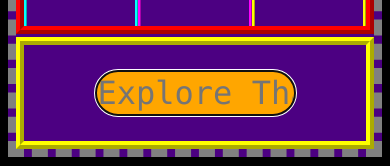
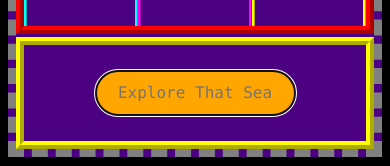
Before and after one commit to redlink2/redlink2.com, a Nuxt app: page / in a window 390 px wide. Shown: the part 669-835 px from the top of the page. Built offline with nearby package versions, Linux system fonts and the light colour scheme.

Commit message:
Made search.vue mobile friendly.
-changed font-size from 2em to 200%
-added media query for <650px to change font-size: 200%

```diff
--- a/components/search.vue
+++ b/components/search.vue
@@ -45,8 +45,13 @@ export default {
 	border-radius: 8vh;
 	border-color: var(--primeYellow);
 	font-family: panicsans;
-	font-size: 2em;
+	font-size: 200%;
 	text-align: center;
 	background-color: var(--subYellow);
 }
+@media (max-width: 650px) {
+	#bar {
+		font-size: 100%;
+	}
+}
 </style>
```
